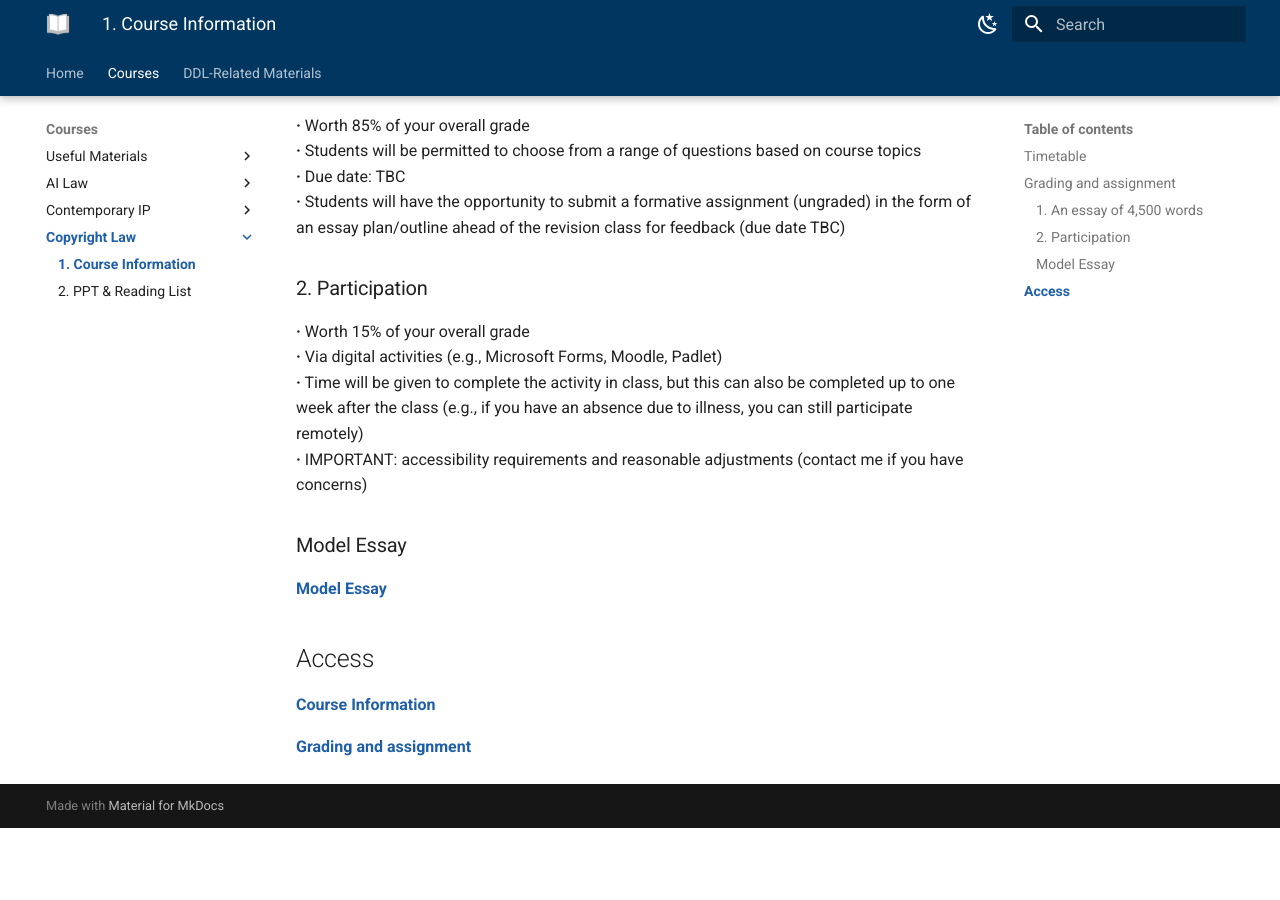
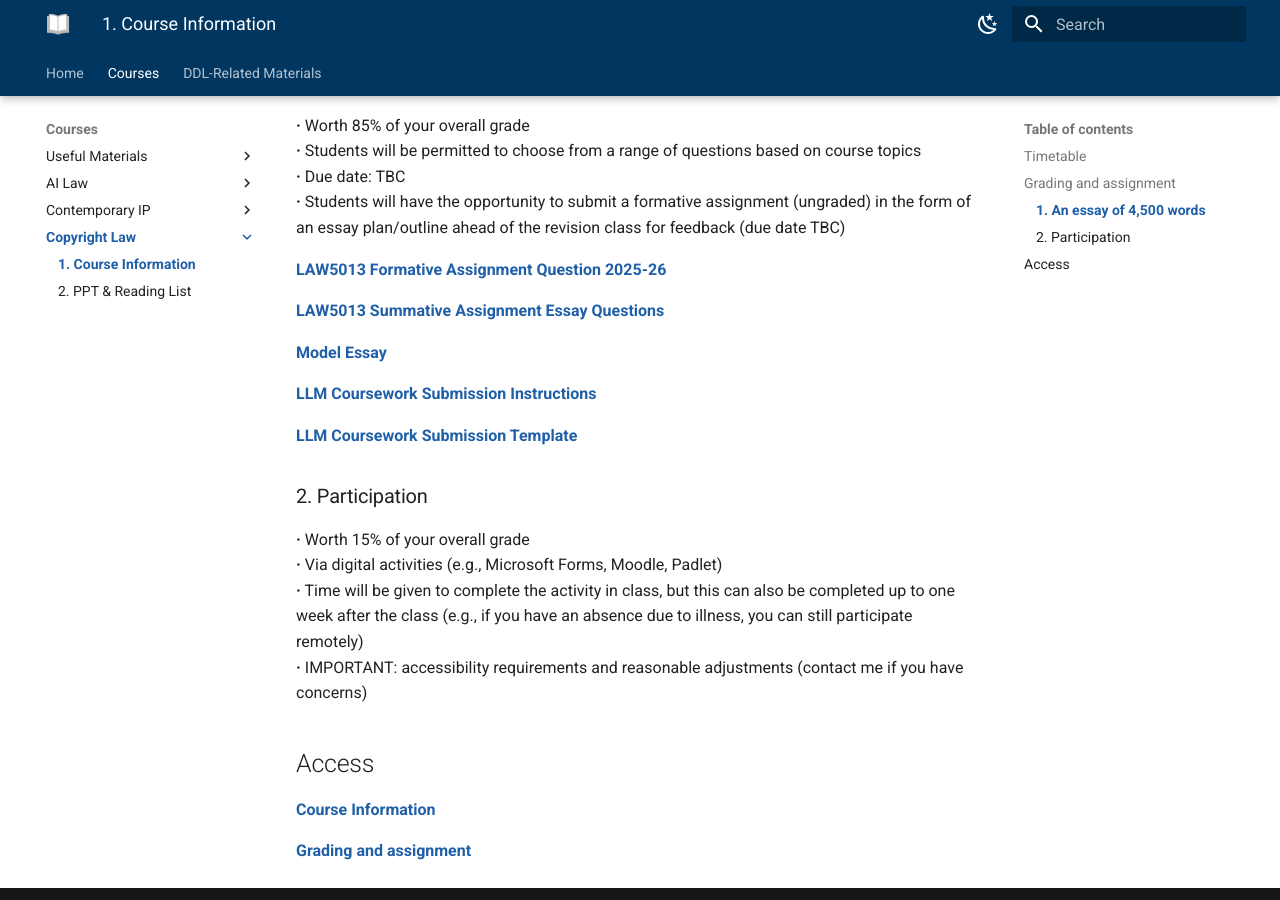
Before and after one commit to leetianshi/glasgow-project, an MkDocs documentation site: the page built from docs/Copyright Law/01 Course Information.md, in a window 1280 px wide and 900 px high, scrolled down 922 px. Built offline with MkDocs 1.6.1 and Material for MkDocs 9.7.7, drawn with Linux system fonts in a browser that asks for light colours; before the commit the page ends 1750 px from its top, so only the background shows below that.

Commit message:
init mkdocs

```diff
--- a/docs/Copyright Law/01 Course Information.md
+++ b/docs/Copyright Law/01 Course Information.md
@@ -20,15 +20,22 @@
 **·** Due date: TBC </br>
 **·** Students will have the opportunity to submit a formative assignment (ungraded) in the form of an essay plan/outline ahead of the revision class for feedback (due date TBC)
 
+[LAW5013 Formative Assignment Question 2025-26](./LAW5013%20Formative%20Assignment%20Question%202025-26.pdf)
+
+[LAW5013 Summative Assignment Essay Questions](./LAW5013%20Summative%20Assignment%20Essay%20Questions.pdf)
+
+[Model Essay](./01%20Model%20Essay.docx)
+
+[LLM Coursework Submission Instructions](./LLM%20Coursework%20Submission%20Instructions.docx)
+
+[LLM Coursework Submission Template](./LLM%20Coursework%20Submission%20Template.docx)
+
 ### 2. Participation
 **·** Worth 15% of your overall grade </br>
 **·** Via digital activities (e.g., Microsoft Forms, Moodle, Padlet) </br>
 **·** Time will be given to complete the activity in class, but this can also be completed up to one week after the class (e.g., if you have an absence due to illness, you can still participate remotely) </br>
 **·** IMPORTANT: accessibility requirements and reasonable adjustments (contact me if you have concerns)
 
-### Model Essay
-[Model Essay](./01%20Model%20Essay.docx)
-
 ## Access
 [Course Information](./01%20Course%20Information.docx)
 
```
Also changed, not shown: docs/Contemporary IP/01 Course Information.md (+10 -3 lines), docs/Contemporary IP/02 PPT & Reading List.md (+3 -3 lines), docs/Contemporary IP/Summative coursework task.png (added), 11 other files.
